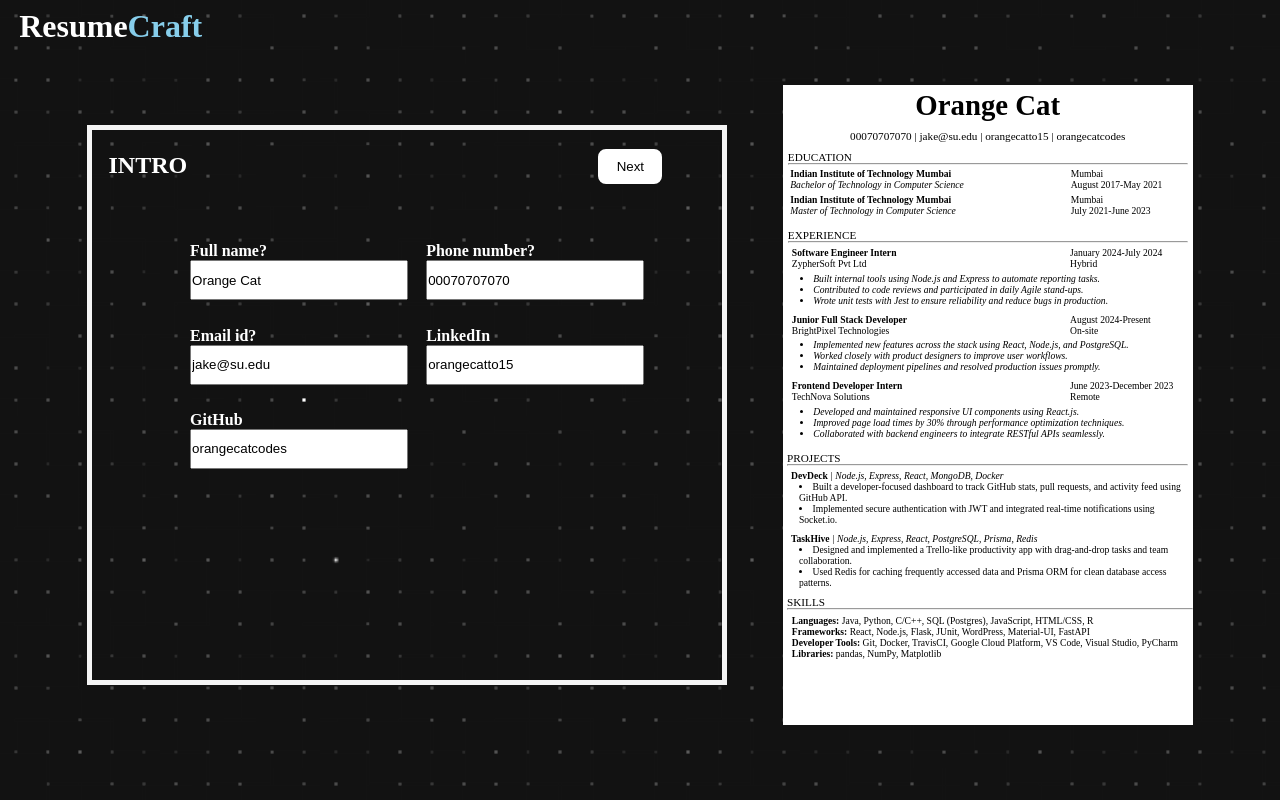
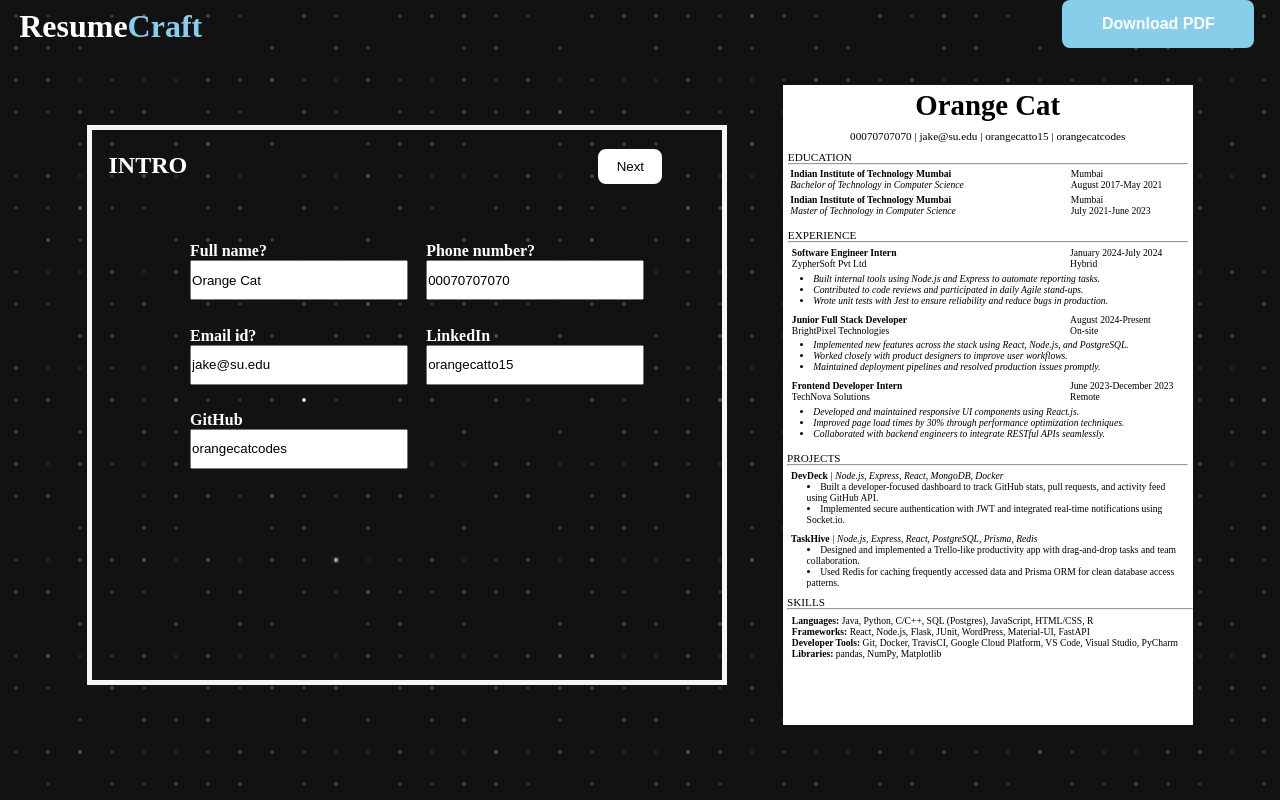
Before and after one commit to xplozion15/resume-craft, a React (Vite) app: page / in a window 1280 px wide. Both pictures are taken after a click on the button "GET STARTED". Built offline with nearby package versions, Linux system fonts and the light colour scheme.

Commit message:
feat: add a download pdf feature for the resume component

```diff
--- a/package.json
+++ b/package.json
@@ -15,6 +15,7 @@
     "@fortawesome/free-regular-svg-icons": "^6.7.2",
     "@fortawesome/free-solid-svg-icons": "^6.7.2",
     "@fortawesome/react-fontawesome": "^0.2.2",
+    "html2pdf.js": "^0.10.3",
     "react": "^19.1.0",
     "react-dom": "^19.1.0"
   },
--- a/src/App.css
+++ b/src/App.css
@@ -24,6 +24,7 @@ h1 {
   font-weight: 600;
   opacity: 0.7;
 }
+
 button {
   margin-top: 5%;
   background-color: white;
@@ -90,13 +91,14 @@ label {
 }
 
 .resume-div {
+
   background-color: white;
   width: 32vw;
   height: 80vh;
   overflow-y: scroll;
 }
 
-.resume-div > * {
+.resume-div>* {
   font-size: 0.8rem;
   color: black;
 }
@@ -189,7 +191,7 @@ textarea {
   padding-bottom: 3%;
 }
 
-.form-element-div-experience > input {
+.form-element-div-experience>input {
   height: 4.5vh;
 
 }
@@ -203,7 +205,8 @@ textarea {
   margin: 0;
   padding-bottom: 1%;
 }
-.job-bullet-div > input {
+
+.job-bullet-div>input {
   height: 5vh;
   width: 70%;
 }
@@ -222,12 +225,12 @@ textarea {
   padding-bottom: 2%;
 }
 
-.form-element-div-project > input {
+.form-element-div-project>input {
   height: 5vh;
   width: 20vw;
 }
 
-.form-element-div-project > textarea {
+.form-element-div-project>textarea {
   height: 5vh;
   width: 20vw;
   resize: vertical;
@@ -237,7 +240,7 @@ textarea {
   padding-left: 2%;
 }
 
-.project-bullet-div > input {
+.project-bullet-div>input {
   height: 4.5vh;
   width: 70%;
 }
@@ -264,7 +267,7 @@ textarea {
   padding-bottom: 5%;
 }
 
-.form-element-div-skills > textarea {
+.form-element-div-skills>textarea {
   width: 20vw;
   height: 9vh;
 }
@@ -297,7 +300,7 @@ textarea {
   margin-bottom: 1%;
 }
 
-.job-bullet-div > input {
+.job-bullet-div>input {
   width: 85%;
 }
 
@@ -309,13 +312,16 @@ textarea {
 .project-bullet-div {
   margin-bottom: 1%;
 }
-.project-bullet-div > input {
+
+.project-bullet-div>input {
   width: 90%;
 }
 
-.addProjectBulletButton{
+.addProjectBulletButton {
   margin-bottom: 1.5%;
 }
+
+
 
 
 /* for resume  */
@@ -428,7 +434,7 @@ ol {
   font-size: 0.6rem;
 }
 
-.project-info-text-resume > span {
+.project-info-text-resume>span {
   color: black;
   font-weight: 600;
   font-style: normal;
@@ -457,3 +463,24 @@ ol {
 .resume-skill-instance {
   padding: 0.6%;
 }
+
+.project-bullets-container-resume {
+  padding-left: 2%;
+}
+
+
+.download-btn {
+  top: -8%;
+  right: 2%;
+  position: absolute;
+  font-weight: 600;
+  padding: 10px 20px;
+  font-size: 16px;
+  cursor: pointer;
+  background-color: skyblue;
+  color: white;
+  border: none;
+  border-radius: 5px, ;
+  width: 12rem;
+  height: 3rem;
+}
--- a/src/components/heroSection.jsx
+++ b/src/components/heroSection.jsx
@@ -1,3 +1,6 @@
+
+
+
 function HeroSection({ onButtonClick }) {
   return (
     <>
--- a/src/components/infoSection.jsx
+++ b/src/components/infoSection.jsx
@@ -557,6 +557,11 @@ function InfoSection({
 
           {currentSection === 3 ? (
             <>
+
+               {projects.length - 1 === currentProjectIndex && projects.length < 3 && (
+                <FontAwesomeIcon icon={faSquarePlus} size="2xl" className="add-project-button project-buttons"
+                  onClick={onAddProjectClick} />)}
+
               {currentProjectIndex !== 0 && (
                 <FontAwesomeIcon icon={faArrowLeft} size="2xl" className="prev-project-button project-buttons"
                   onClick={onPrevProjectClick} />)}
@@ -566,9 +571,7 @@ function InfoSection({
                 <FontAwesomeIcon icon={faArrowRight} size="2xl" className="next-project-button project-buttons"
                   onClick={onNextProjectClick} />)}
 
-              {projects.length - 1 === currentProjectIndex && projects.length < 3 && (
-                <FontAwesomeIcon icon={faSquarePlus} size="2xl" className="add-project-button project-buttons"
-                  onClick={onAddProjectClick} />)}
+
 
               {projects.length !== 1 && (
                 <FontAwesomeIcon icon={faTrashCan} size="2xl" className="delete-project-button project-buttons"
--- a/src/components/resumeSection.jsx
+++ b/src/components/resumeSection.jsx
@@ -1,7 +1,48 @@
+import { useRef } from "react";
+import html2pdf from "html2pdf.js";
+
+
 function ResumeSection({ personalInfo, education, job, projects, skills }) {
+  const resumeRef = useRef();
+
+  const handleDownload = () => {
+    const element = resumeRef.current;
+    const opt = {
+      margin: [10, 25, 10, 0], // Your current margin settings
+      filename: "resume.pdf",
+      image: { type: "jpeg", quality: 1 },
+      html2canvas: {
+        scale: 2,
+        useCORS: true,
+        width: element.scrollWidth,
+        height: element.scrollHeight,
+        windowWidth: 1400, // Decreased from 1200 to make PDF narrower
+        windowHeight: 1600,
+      },
+      jsPDF: {
+        unit: "pt",
+        format: [500, 700], // Custom PDF size [width, height] in points - narrower than A4
+        orientation: "portrait",
+        compress: true,
+      },
+      pagebreak: { mode: ['avoid-all', 'css', 'legacy'] },
+    };
+
+    html2pdf().set(opt).from(element).save();
+  };
+
   return (
     <>
-      <div className="resume-div">
+      <button
+          className="download-btn"
+          onClick={handleDownload}
+        >
+          Download PDF
+        </button>
+
+
+      <div className="resume-div" ref={resumeRef}>
+
         <div className="resume-intro-container">
           <h2 className="name">{personalInfo.fullName}</h2>
           <p className="contact-info">
@@ -98,7 +139,7 @@ function ResumeSection({ personalInfo, education, job, projects, skills }) {
                   <p className="project-info-text-resume">
                     <span>{project.projectName}</span> | {project.techStack}
                   </p>
-                  <ul>
+                  <ul className="project-bullets-container-resume">
                     {project.bulletPoints.map((bullet) => {
                       return (
                         <>
```
Also changed, not shown: 1 other file (tests, documents, lock files or other folders).
